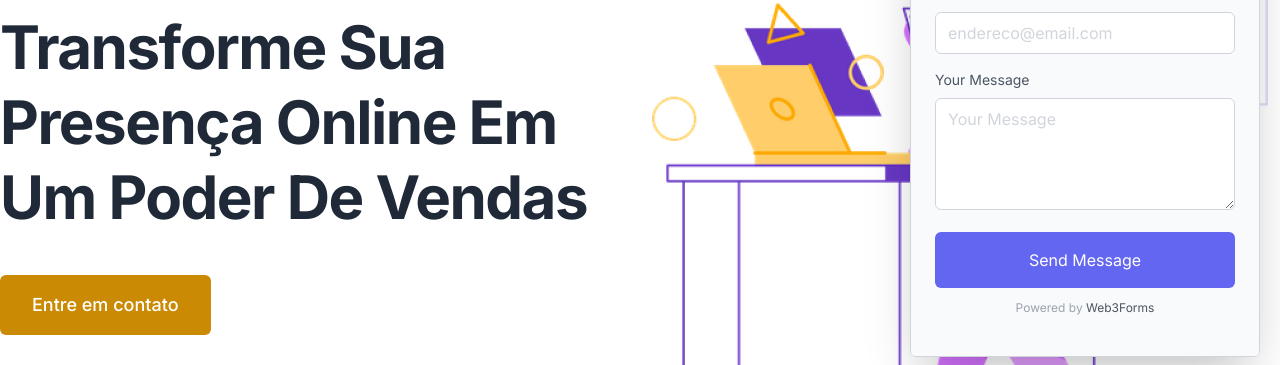
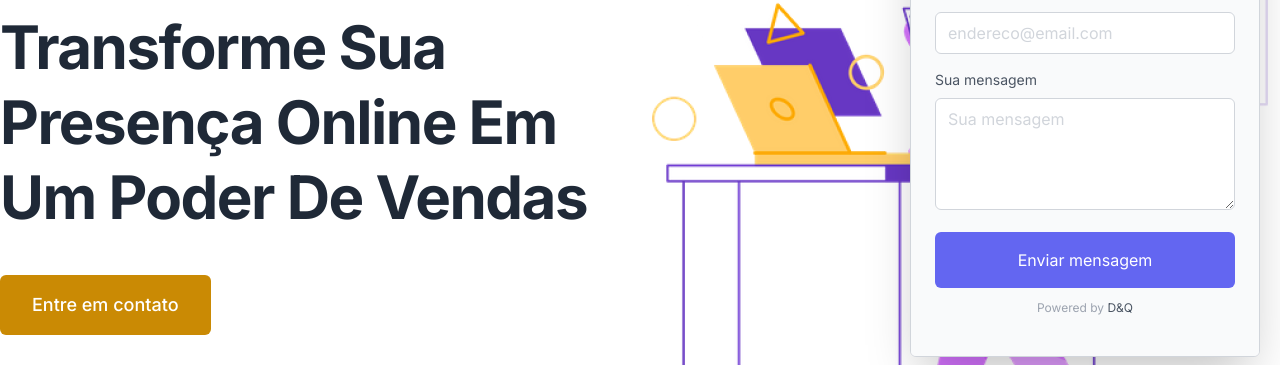
Before and after one commit to DaniloBFS/GAWS, a Next.js app: page / in a window 1280 px wide. Both pictures are taken after a click on the button "Open Contact form Widget". Shown: the part 343-708 px from the top of the page. Built offline with nearby package versions, Linux system fonts and the light colour scheme.

Commit message:
Detalhes do chat

```diff
--- a/src/components/PopupWidget.tsx
+++ b/src/components/PopupWidget.tsx
@@ -214,16 +214,16 @@ export function PopupWidget() {
                           htmlFor="message"
                           className="block mb-2 text-sm text-gray-600 dark:text-gray-400"
                         >
-                          Your Message
+                          Sua mensagem
                         </label>
 
                         <textarea
                           rows={4}
                           id="message"
                           {...register("message", {
-                            required: "Enter your Message",
+                            required: "Digite sua mensagem",
                           })}
-                          placeholder="Your Message"
+                          placeholder="Sua mensagem"
                           className={`w-full px-3 py-2 text-gray-600 placeholder-gray-300 bg-white border border-gray-300 rounded-md h-28 focus:outline-none focus:ring   ${
                             errors.message
                               ? "border-red-600 focus:border-red-600 ring-red-100"
@@ -264,7 +264,7 @@ export function PopupWidget() {
                               ></path>
                             </svg>
                           ) : (
-                            "Send Message"
+                            "Enviar mensagem"
                           )}
                         </button>
                       </div>
@@ -280,7 +280,7 @@ export function PopupWidget() {
                             target="_blank"
                             rel="noopener noreferrer"
                           >
-                            Web3Forms
+                            D&Q
                           </a>
                         </span>
                       </p>
@@ -304,14 +304,14 @@ export function PopupWidget() {
                         />
                       </svg>
                       <h3 className="py-5 text-xl text-green-500">
-                        Message sent successfully
+                          Mensagem enviada!
                       </h3>
                       <p className="text-gray-700 md:px-3">{Message}</p>
                       <button
                         className="mt-6 text-indigo-600 focus:outline-none"
                         onClick={() => reset()}
                       >
-                        Go back
+                        Voltar
                       </button>
                     </div>
                   )}
@@ -334,14 +334,14 @@ export function PopupWidget() {
                       </svg>
 
                       <h3 className="text-xl text-red-400 py-7">
-                        Oops, Something went wrong!
+                        Oops, algo deu errado!
                       </h3>
                       <p className="text-gray-700 md:px-3">{Message}</p>
                       <button
                         className="mt-6 text-indigo-600 focus:outline-none"
                         onClick={() => reset()}
                       >
-                        Go back
+                        Voltar
                       </button>
                     </div>
                   )}
```
